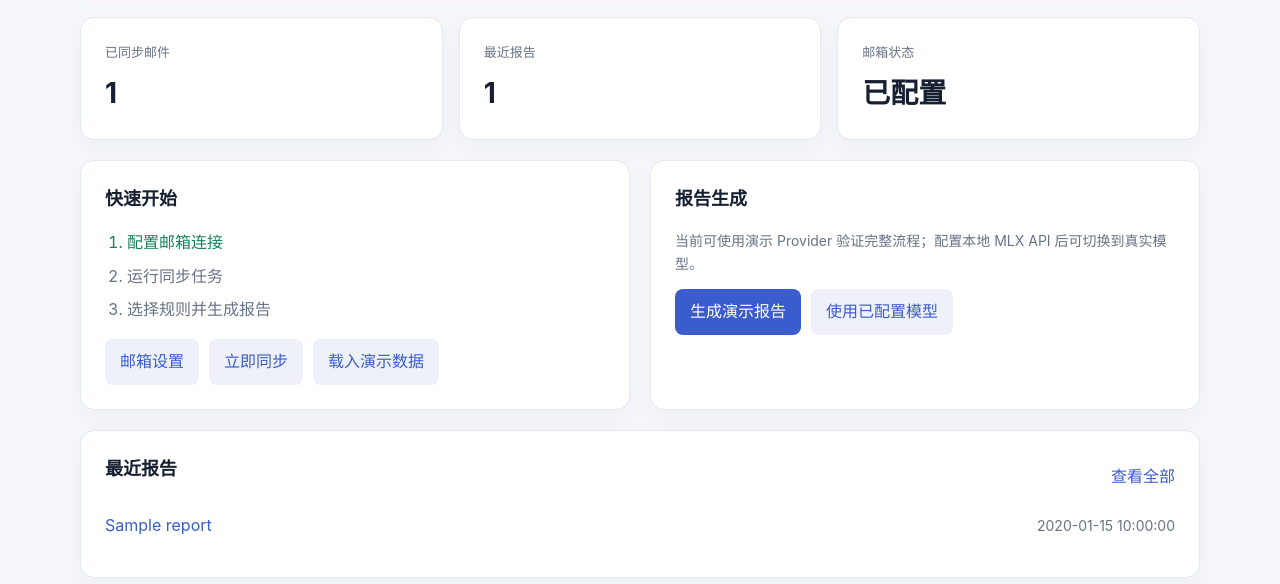
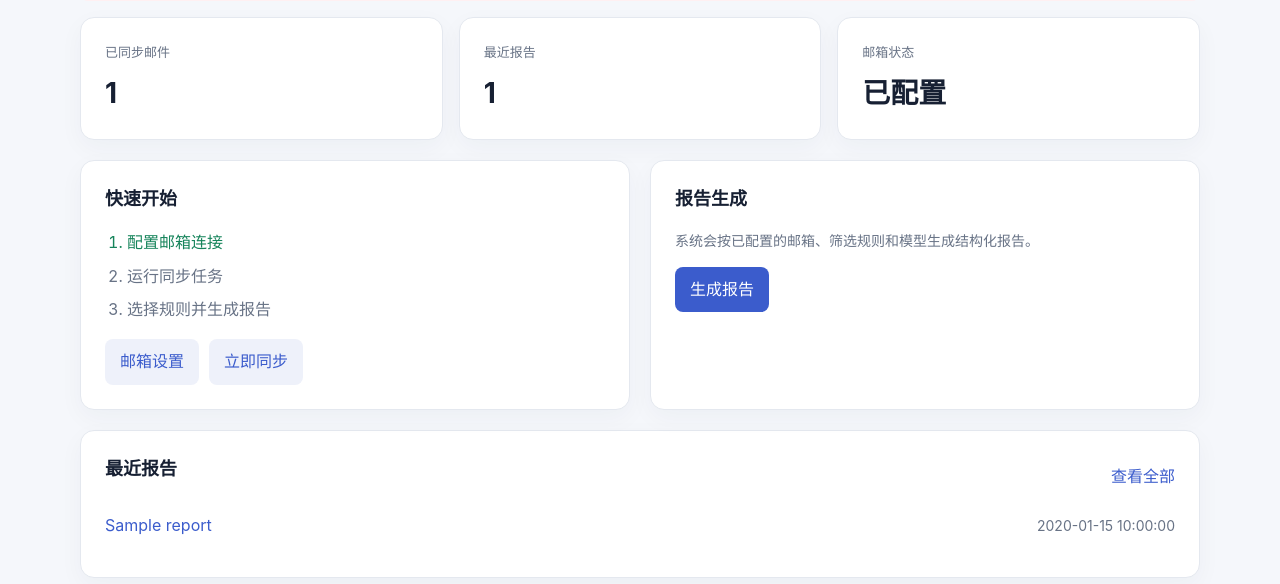
Before and after one commit to rongtianjie/MailPulse, a FastAPI app: page / in a window 1280 px wide. Shown: the part 260-844 px from the top of the page. Run offline with FastAPI, Linux system fonts and the light colour scheme; the visitor is signed in with stand-in values (Sample User, id 1); tables that the repository leaves empty hold one stand-in row (values such as "Sample post").

Commit message:
fix: hide demo controls from production UI

```diff
--- a/src/mailpulse/templates/dashboard.html
+++ b/src/mailpulse/templates/dashboard.html
@@ -19,16 +19,14 @@
     <div class="actions">
       <a class="button" href="/settings">邮箱设置</a>
       {% if mailbox %}<form method="post" action="/sync"><input type="hidden" name="csrf_token" value="{{ csrf_token }}"><button class="secondary" type="submit">立即同步</button></form>{% endif %}
-      <form method="post" action="/demo/seed"><input type="hidden" name="csrf_token" value="{{ csrf_token }}"><button class="secondary" type="submit">载入演示数据</button></form>
     </div>
   </div>
   <div class="card">
     <h2>报告生成</h2>
-    <p class="muted">当前可使用演示 Provider 验证完整流程；配置本地 MLX API 后可切换到真实模型。</p>
+    <p class="muted">系统会按已配置的邮箱、筛选规则和模型生成结构化报告。</p>
     <form method="post" action="/reports/generate" class="actions">
       <input type="hidden" name="csrf_token" value="{{ csrf_token }}">
-      <button class="primary" name="use_demo_provider" value="true" type="submit">生成演示报告</button>
-      <button class="secondary" name="use_demo_provider" value="false" type="submit">使用已配置模型</button>
+      <button class="primary" type="submit">生成报告</button>
     </form>
   </div>
 </section>
@@ -36,6 +34,6 @@
   <div class="section-heading"><h2>最近报告</h2><a href="/reports">查看全部</a></div>
   {% if reports %}
   <div class="list">{% for report in reports %}<a class="list-item" href="/reports/{{ report.id }}"><span>{{ report.title }}</span><span class="muted">{{ report.created_at }}</span></a>{% endfor %}</div>
-  {% else %}<p class="empty">还没有报告。可以先载入演示数据。</p>{% endif %}
+  {% else %}<p class="empty">暂无报告。完成邮箱同步后即可生成报告。</p>{% endif %}
 </section>
 {% endblock %}
--- a/src/mailpulse/templates/reports.html
+++ b/src/mailpulse/templates/reports.html
@@ -1,7 +1,7 @@
 {% extends "base.html" %}
 {% block title %}报告 - MailPulse{% endblock %}
 {% block content %}
-<div class="page-heading"><div><p class="eyebrow">归纳结果</p><h1>报告</h1></div><form method="post" action="/reports/generate"><input type="hidden" name="csrf_token" value="{{ csrf_token }}"><button class="primary" name="use_demo_provider" value="true">生成演示报告</button></form></div>
+<div class="page-heading"><div><p class="eyebrow">归纳结果</p><h1>报告</h1></div><form method="post" action="/reports/generate"><input type="hidden" name="csrf_token" value="{{ csrf_token }}"><button class="primary">生成报告</button></form></div>
 {% if error %}<div class="alert error">{{ error }}</div>{% endif %}
 <section class="card">
   {% if reports %}<div class="list">{% for report in reports %}<a class="list-item" href="/reports/{{ report.id }}"><div><strong>{{ report.title }}</strong><span class="tag {{ report.status }}">{{ report.status }}</span></div><span class="muted">{{ report.created_at }}</span></a>{% endfor %}</div>
--- a/src/mailpulse/templates/settings.html
+++ b/src/mailpulse/templates/settings.html
@@ -6,7 +6,7 @@
   <p class="muted">V1 使用 IMAP 只读同步 INBOX。密码会加密保存，不会显示在页面或日志中。</p>
   {% if error %}<div class="alert error">{{ error }}</div>{% endif %}
   {% if saved %}<div class="alert success">配置已保存。</div>{% endif %}
-  {% if tested %}<div class="alert success">IMAP 连接测试成功。</div>{% endif %}
+  {% if tested %}<div class="alert success">IMAP 连接验证成功。</div>{% endif %}
   <form method="post" action="/settings" class="form-grid">
     <input type="hidden" name="csrf_token" value="{{ csrf_token }}">
     <label>邮箱地址<input type="email" name="email_address" value="{{ mailbox.email_address if mailbox else '' }}" required></label>
@@ -16,7 +16,7 @@
     <label>邮箱密码<input type="password" name="password" {% if not mailbox %}required{% endif %} placeholder="{{ '留空表示不修改' if mailbox else '' }}"></label>
     <label>SMTP 主机<input name="smtp_host" value="{{ mailbox.smtp_host if mailbox else '' }}"></label>
     <label>SMTP 端口<input type="number" name="smtp_port" value="{{ mailbox.smtp_port if mailbox else 465 }}"></label>
-    <div class="form-actions"><button class="primary" type="submit">保存配置</button>{% if mailbox %}<button class="secondary" formaction="/settings/test" formmethod="post" type="submit">测试 IMAP 连接</button>{% endif %}</div>
+    <div class="form-actions"><button class="primary" type="submit">保存配置</button>{% if mailbox %}<button class="secondary" formaction="/settings/test" formmethod="post" type="submit">验证 IMAP 连接</button>{% endif %}</div>
   </form>
 </section>
 {% endblock %}
```
Also changed, not shown: tests/test_core.py (+9 -2 lines), README.md.
